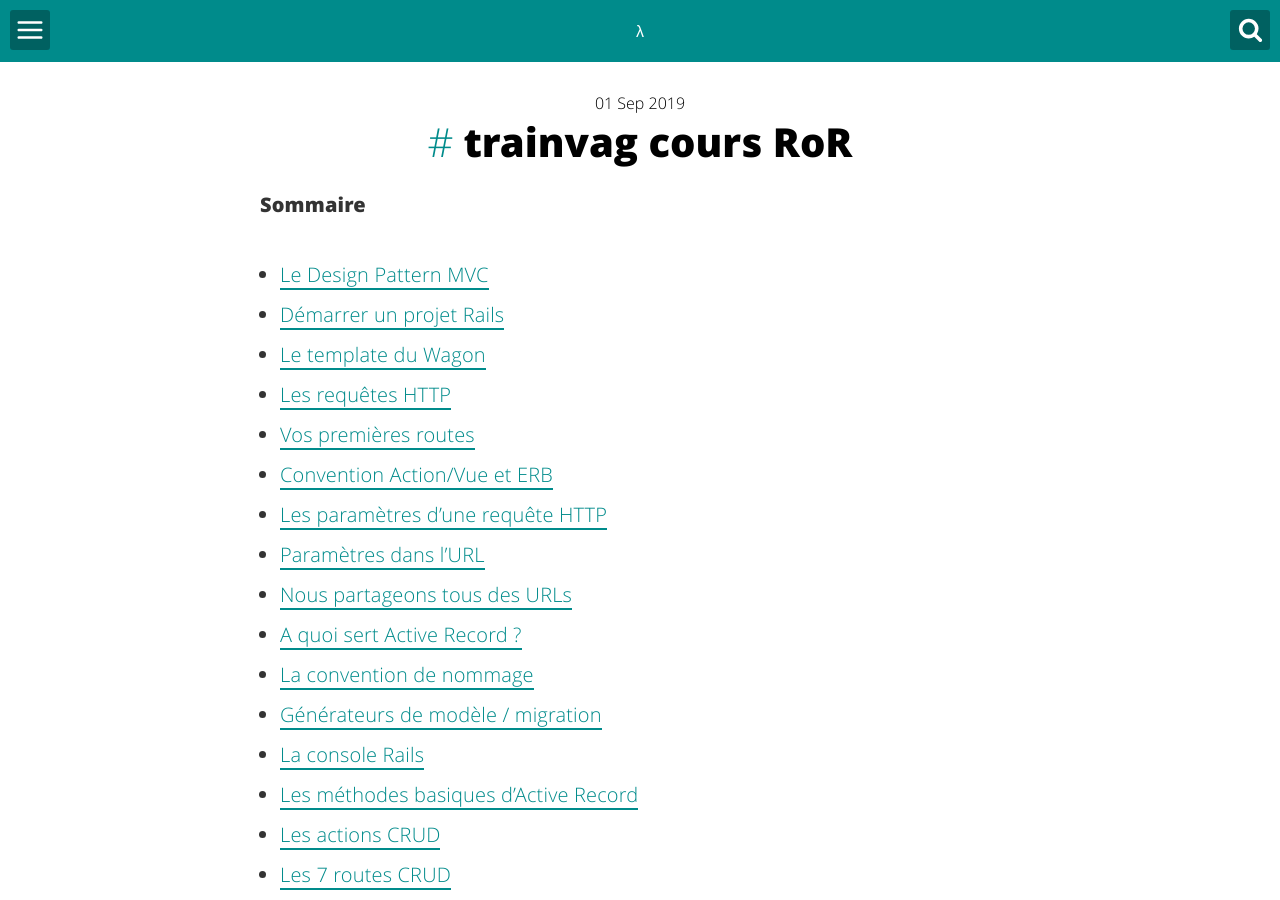
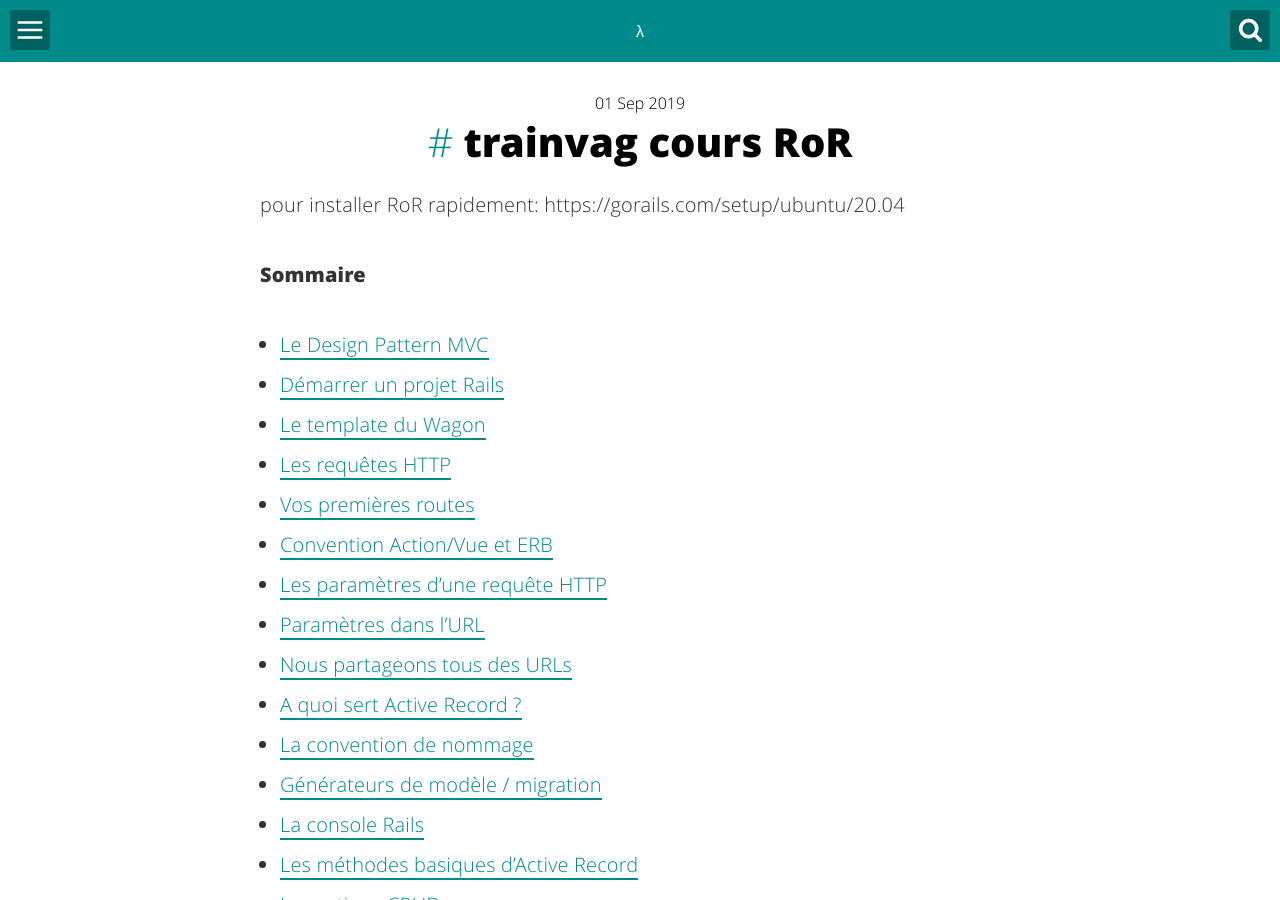
Before and after one commit to fasca/fasca.github.io, a Jekyll site: the page built from _posts/2019-09-01-trainvag-cours-ror.md, in a window 1280 px wide and 900 px high. Built offline with Jekyll 4.4.1, drawn with Linux system fonts in a browser that asks for light colours; comment, search, counter and statistics services are not loaded.

Commit message:
Update 2019-09-01-trainvag-cours-ror.md

```diff
--- a/_posts/2019-09-01-trainvag-cours-ror.md
+++ b/_posts/2019-09-01-trainvag-cours-ror.md
@@ -13,6 +13,8 @@ categories: Web
 serie: Backend
 published: true
 ---
+
+pour installer RoR rapidement: https://gorails.com/setup/ubuntu/20.04
 
 **Sommaire**
 
```
